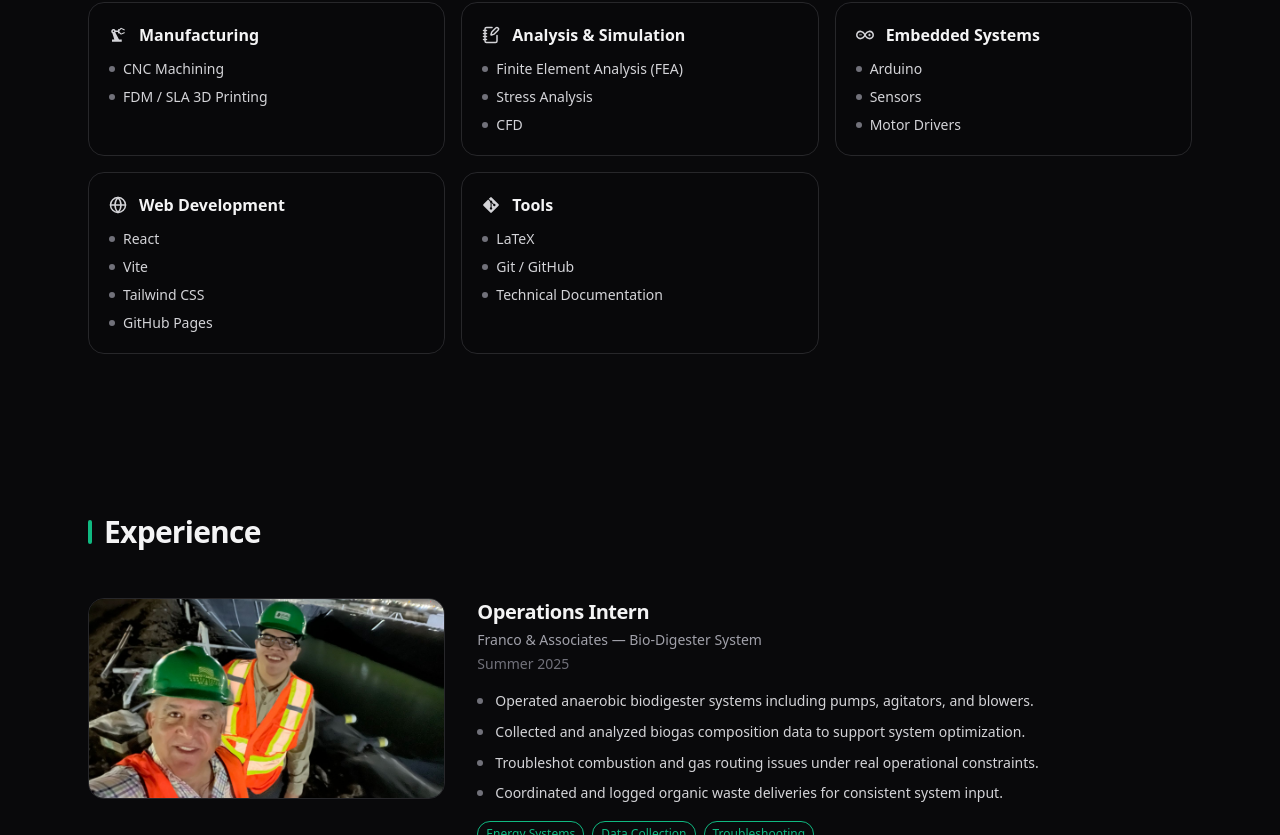
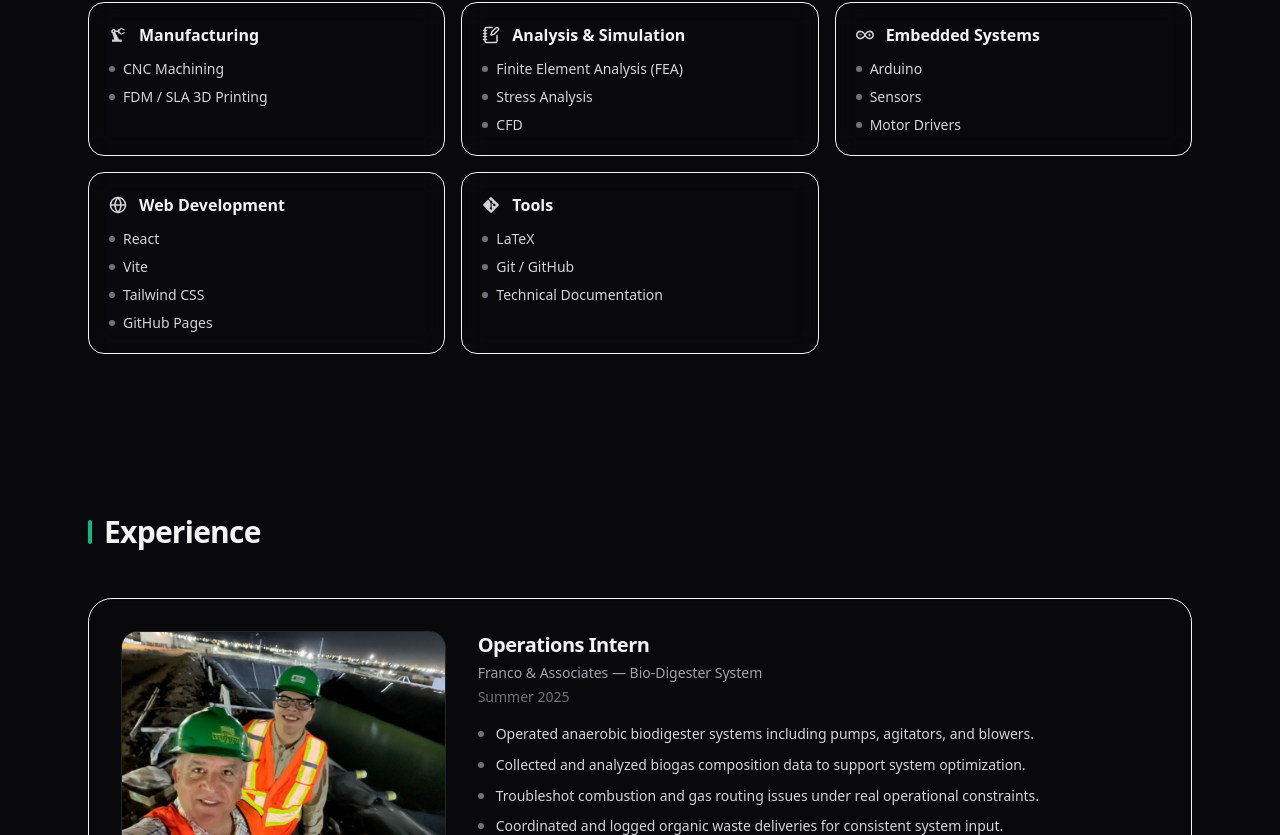
Before and after one commit to nacho-du/portfolio, a React (Vite) app: page /#/ in a window 1280 px wide. Shown: the part 1245-2080 px from the top of the page. Built offline with nearby package versions, Linux system fonts and the light colour scheme.

Commit message:
Text BG Blur
Added background blur for easy reading

```diff
--- a/src/components/Experience.jsx
+++ b/src/components/Experience.jsx
@@ -55,10 +55,22 @@ function Tag({ children }) {
 
 function ExperienceItem({ item }) {
   return (
-    <div className="flex flex-col lg:flex-row gap-8">
+    <div
+      className="
+        rounded-3xl
+        border border-[rgba(var(--text-muted),0.25)]
+        bg-[rgba(var(--bg-card),0.75)]
+        backdrop-blur-sm
+        supports-[backdrop-filter]:bg-[rgba(var(--bg-card),0.65)]
+        p-6 sm:p-8
+      "
+    >
+      <div className="grid grid-cols-1 lg:grid-cols-3 gap-6 lg:gap-8 items-stretch">
         {/* Image */}
-      <div className="lg:w-1/3">
-        <div className="aspect-video rounded-2xl overflow-hidden border border-zinc-800 bg-zinc-900">
+        <div className="lg:col-span-1">
+          <div className="h-full rounded-2xl overflow-hidden border border-zinc-800 bg-zinc-900">
+
+
             <img
               src={item.image}
               alt={item.role}
@@ -69,7 +81,7 @@ function ExperienceItem({ item }) {
         </div>
 
         {/* Content */}
-      <div className="lg:w-2/3">
+        <div className="lg:col-span-2 flex flex-col">
           <h4 className="text-xl font-semibold tracking-tight">{item.role}</h4>
           <p className="text-sm text-zinc-400 mt-1">{item.org}</p>
           <p className="text-sm text-zinc-500 mt-1">{item.date}</p>
@@ -90,8 +102,10 @@ function ExperienceItem({ item }) {
           </div>
         </div>
       </div>
+    </div>
   );
 }
+
 
 export default function Experience() {
   return (
--- a/src/components/Projects.jsx
+++ b/src/components/Projects.jsx
@@ -48,7 +48,9 @@ function ProjectCard({ p }) {
       className={`
         group block rounded-2xl
         border border-[rgba(var(--text-muted),0.25)]
-        bg-[rgba(var(--bg-card),0.65)]
+        bg-[rgba(var(--bg-card),0.75)]
+        backdrop-blur-sm
+        supports-[backdrop-filter]:bg-[rgba(var(--bg-card),0.65)]
         overflow-hidden
         transition duration-200
         ${isWip ? "opacity-[0.92] cursor-not-allowed" : ""}
@@ -153,7 +155,9 @@ function QuickProject({ p }) {
       className="
         block rounded-xl
         border border-[rgba(var(--text-muted),0.25)]
-        bg-[rgba(var(--bg-card),0.55)]
+        bg-[rgba(var(--bg-card),0.7)]
+        backdrop-blur-sm
+        supports-[backdrop-filter]:bg-[rgba(var(--bg-card),0.55)]
         p-4
         transition
         hover:border-[rgba(var(--accent),0.45)]
--- a/src/components/TechStack.jsx
+++ b/src/components/TechStack.jsx
@@ -54,7 +54,18 @@ const groups = [
 
 function Card({ title, icon, items }) {
   return (
-    <div className="rounded-2xl border border-zinc-800 bg-zinc-950/40 p-5 hover:bg-zinc-950/60 transition">
+    <div className="
+      rounded-2xl
+      border border-[rgba(var(--text-muted),0.25)]
+      bg-[rgba(var(--bg-card),0.7)]
+      backdrop-blur-md
+      supports-[backdrop-filter]:bg-[rgba(var(--bg-card),0.55)]
+      p-5
+      transition
+      hover:border-[rgba(var(--accent),0.45)]
+      hover:bg-[rgba(var(--bg-card),0.8)]
+      hover:shadow-[0_4px_16px_rgba(var(--accent),0.12)]
+      ">
       <div className="flex items-center gap-3 mb-3">
         <span className="text-zinc-300">{icon}</span>
         <h4 className="font-semibold text-zinc-100">{title}</h4>
```
Also changed, not shown: public/experience/sesi.JPEG. Lines whose indentation alone changed are shown as unchanged.
